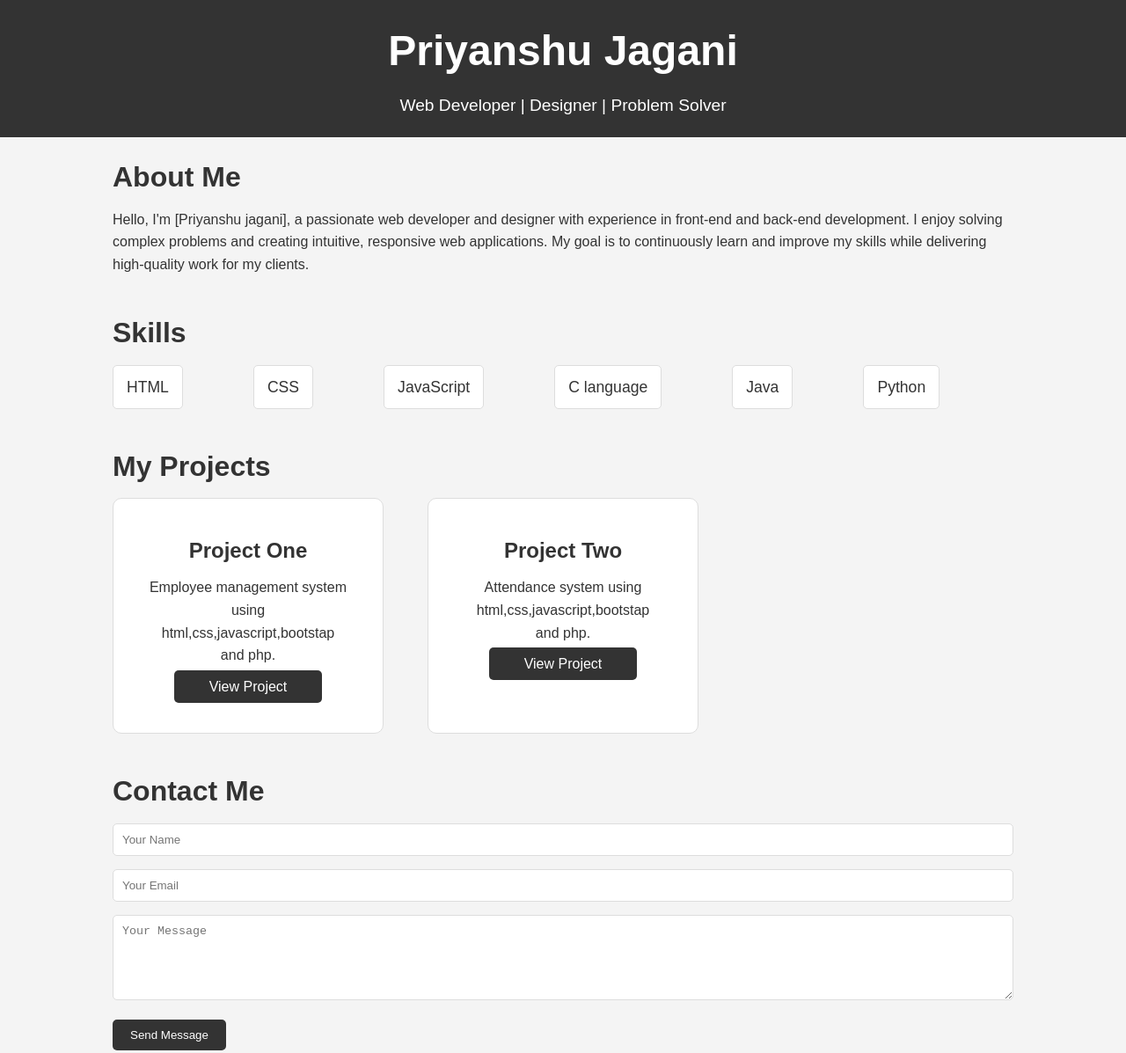
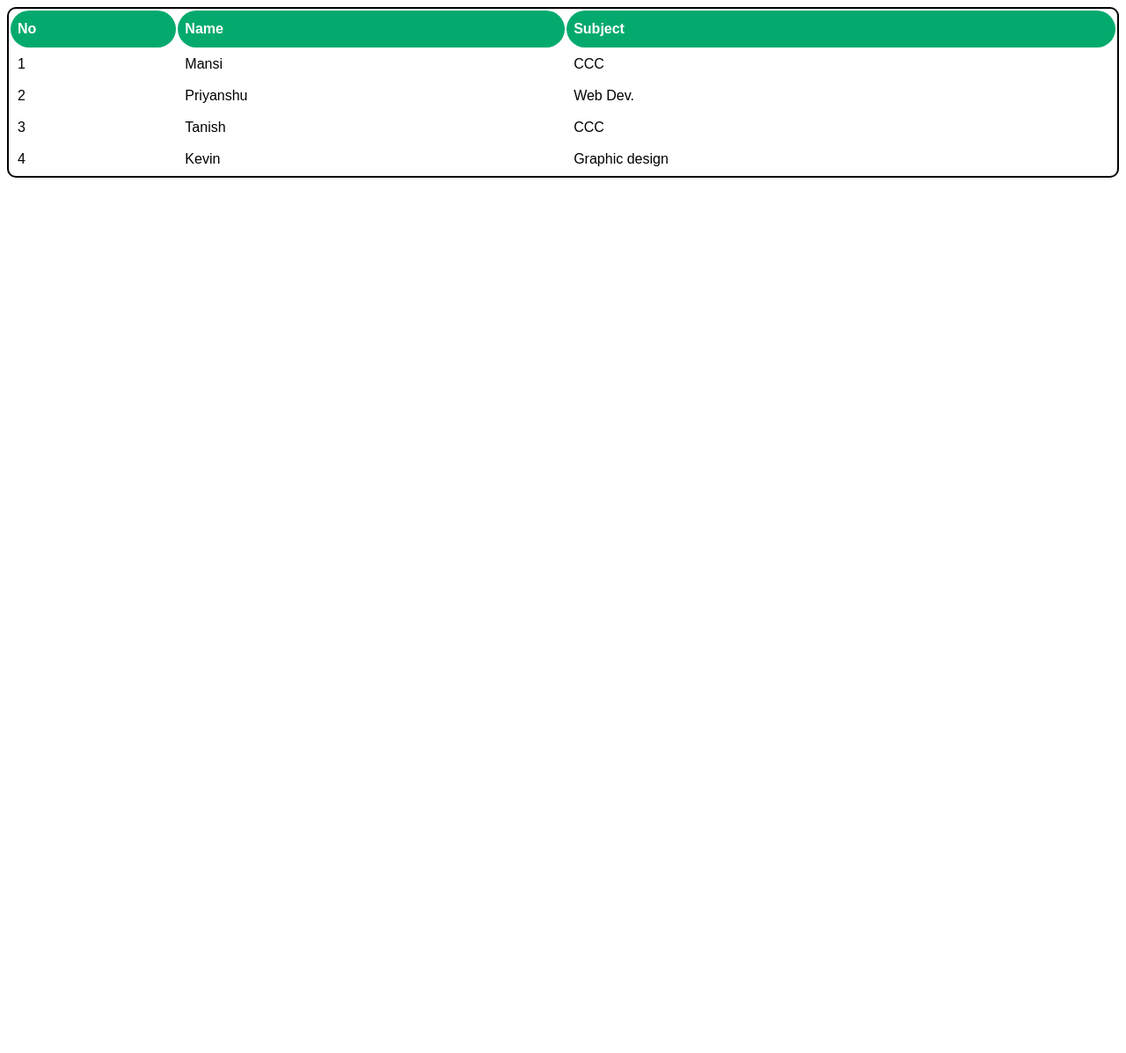
Before and after one commit to Priyanshu-Jagani/html, a plain HTML site: page index.html in a window 1280 px wide. Shown: the top 1197 px of the page at 88% size. After the commit the page ends 800 px from the top, so only its background shows below. Drawn offline with Linux system fonts and the light colour scheme.

Commit message:
Add files via upload

```diff
--- a/index.html
+++ b/index.html
@@ -3,199 +3,63 @@
 <head>
     <meta charset="UTF-8">
     <meta name="viewport" content="width=device-width, initial-scale=1.0">
-    <meta name="description" content="Web Developer Portfolio">
-    <title>Your Name - Portfolio</title>
-    <link rel="stylesheet" href="styles.css">
+    <title>Table</title>
     <style>
-        /* Basic reset */
-        * {
-            margin: 0;
-            padding: 0;
-            box-sizing: border-box;
+        table {
+            font-family: Arial, Helvetica, sans-serif;
+            width: 100%;
+            /* border-collapse: collapse; */
+            min-width: 50px;
+            border: 2px solid black;
+            border-radius: 10px;
         }
 
-        body {
-            font-family: 'Arial', sans-serif;
-            background-color: #f4f4f4;
-            color: #333;
-            line-height: 1.6;
+        td,
+        th {
+            border-radius: 100px;
+            padding: 8px;
         }
 
-        header {
-            background-color: #333;
-            color: #fff;
-            padding: 20px 0;
-            text-align: center;
+        th {
+            padding-top: 12px;
+            padding-bottom: 12px;
+            text-align: left;
+            background-color: #04AA6D;
+            color: white;
         }
 
-        header h1 {
-            font-size: 3rem;
-            margin-bottom: 0.5rem;
-        }
-
-        header p {
-            font-size: 1.2rem;
-        }
-
-        .container {
-            width: 80%;
-            margin: 0 auto;
-            padding: 20px 0;
-        }
-
-        section {
-            margin-bottom: 40px;
-        }
-
-        .section-title {
-            font-size: 2rem;
-            margin-bottom: 10px;
-        }
-
-        .skills-list {
-            display: flex;
-            flex-wrap: wrap;
-            gap: 80px;
-        }
-
-        .skill-item {
-            background-color: #fff;
-            border: 1px solid #ddd;
-            padding: 10px 15px;
-            border-radius: 5px;
-            font-size: 1.1rem;
-        }
-
-        .projects-grid {
-            display: grid;
-            grid-template-columns: repeat(3, 1fr);
-            gap: 50px;
-        }
-
-        .project-card {
-            background-color: #fff;
-            border: 1px solid #ddd;
-            border-radius: 10px;
-            padding: 40px;
-            text-align: center;
-        }
-
-        .project-card h3 {
-            font-size: 1.5rem;
-            margin-bottom: 10px;
-        }
-
-        .project-card p {
-            font-size: 1rem;
-            margin-bottom: 10px;
-        }
-
-        .project-card a {
-            text-decoration: none;
-            color: #fff;
-            background-color: #333;
-            padding: 10px 40px;
-            border-radius: 5px;
-        }
-
-        .contact-form input, .contact-form textarea {
-            width: 100%;
-            padding: 10px;
-            margin-bottom: 15px;
-            border-radius: 5px;
-            border: 1px solid #ddd;
-        }
-
-        .contact-form button {
-            background-color: #333;
-            color: #fff;
-            padding: 10px 20px;
-            border: none;
-            border-radius: 5px;
-            cursor: pointer;
-        }
-
-        footer {
-            text-align: center;
-            padding: 20px;
-            background-color: #333;
-            color: #fff;
-            margin-top: 40px;
-        }
-
-        @media screen and (max-width: 768px) {
-            .projects-grid {
-                grid-template-columns: 1fr 1fr;
-            }
-        }
-
-        @media screen and (max-width: 480px) {
-            .projects-grid {
-                grid-template-columns: 1fr;
-            }
+        tr:hover {
+            background-color: #ddd;
         }
     </style>
 </head>
 <body>
-
-<header>
-    <h1>Priyanshu Jagani</h1>
-    <p>Web Developer | Designer | Problem Solver</p>
-</header>
-
-<div class="container">
-    <!-- Introduction Section -->
-    <section id="about">
-        <h2 class="section-title">About Me</h2>
-        <p>Hello, I'm [Priyanshu jagani], a passionate web developer and designer with experience in front-end and back-end development. I enjoy solving complex problems and creating intuitive, responsive web applications. My goal is to continuously learn and improve my skills while delivering high-quality work for my clients.</p>
-    </section>
-
-    <!-- Skills Section -->
-    <section id="skills">
-        <h2 class="section-title">Skills</h2>
-        <div class="skills-list">
-            <div class="skill-item">HTML</div>
-            <div class="skill-item">CSS</div>
-            <div class="skill-item">JavaScript</div>
-            <div class="skill-item">C language</div>
-            <div class="skill-item">Java</div>
-            <div class="skill-item">Python</div>
-
-        </div>
-    </section>
-
-    <!-- Projects Section -->
-    <section id="projects">
-        <h2 class="section-title">My Projects</h2>
-        <div class="projects-grid">
-            <div class="project-card">
-                <h3>Project One</h3>
-                <p>Employee management system using html,css,javascript,bootstap and php.</p>
-                <a href="https://example.com" target="_blank">View Project</a>
-            </div>
-            <div class="project-card">
-                <h3>Project Two</h3>
-                <p>Attendance system using html,css,javascript,bootstap and php.</p>
-                <a href="https://example.com" target="_blank">View Project</a>
-            </div>
-        </div>
-    </section>
-
-    <!-- Contact Section -->
-    <section id="contact">
-        <h2 class="section-title">Contact Me</h2>
-        <form class="contact-form">
-            <input type="text" placeholder="Your Name" required>
-            <input type="email" placeholder="Your Email" required>
-            <textarea placeholder="Your Message" rows="5" required></textarea>
-            <button type="submit">Send Message</button>
-        </form>
-    </section>
-</div>
-
-<footer>
-    <p>&copy; 2024 Priyanshu Jagani | All Rights Reserved</p>
-</footer>
-
+    <table>
+        <tr>
+            <th>No</th>
+            <th>Name</th>
+            <th>Subject</th>
+        </tr>
+        <tr>
+            <td>1</td>
+            <td>Mansi</td>
+            <td>CCC</td>
+        </tr>
+        <tr>
+            <td>2</td>
+            <td>Priyanshu</td>
+            <td>Web Dev.</td>
+        </tr>
+        <tr>
+            <td>3</td>
+            <td>Tanish</td>
+            <td>CCC</td>
+        </tr>
+        <tr>
+            <td>4</td>
+            <td>Kevin</td>
+            <td>Graphic design</td>
+        </tr>
+    </table>
 </body>
 </html>
```
